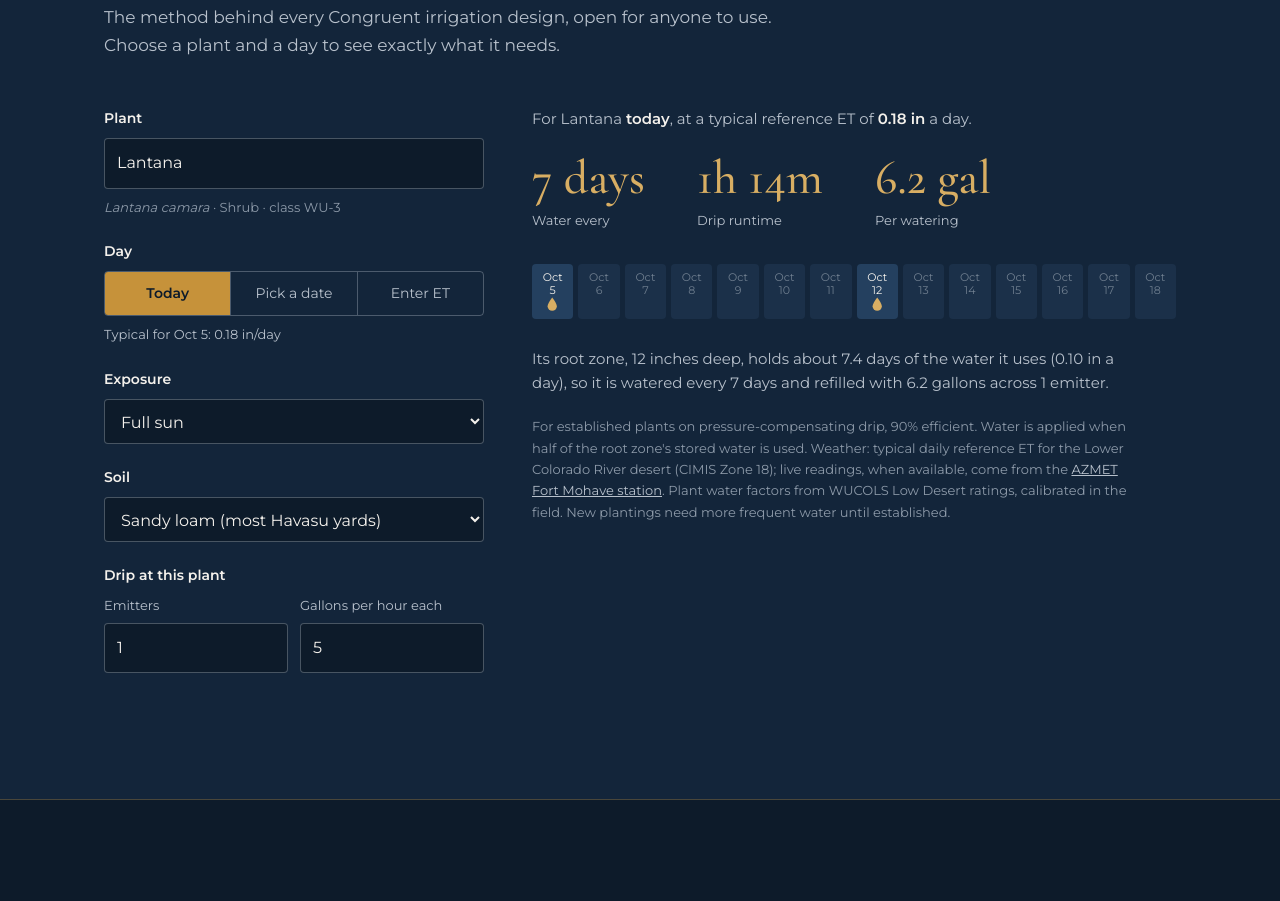
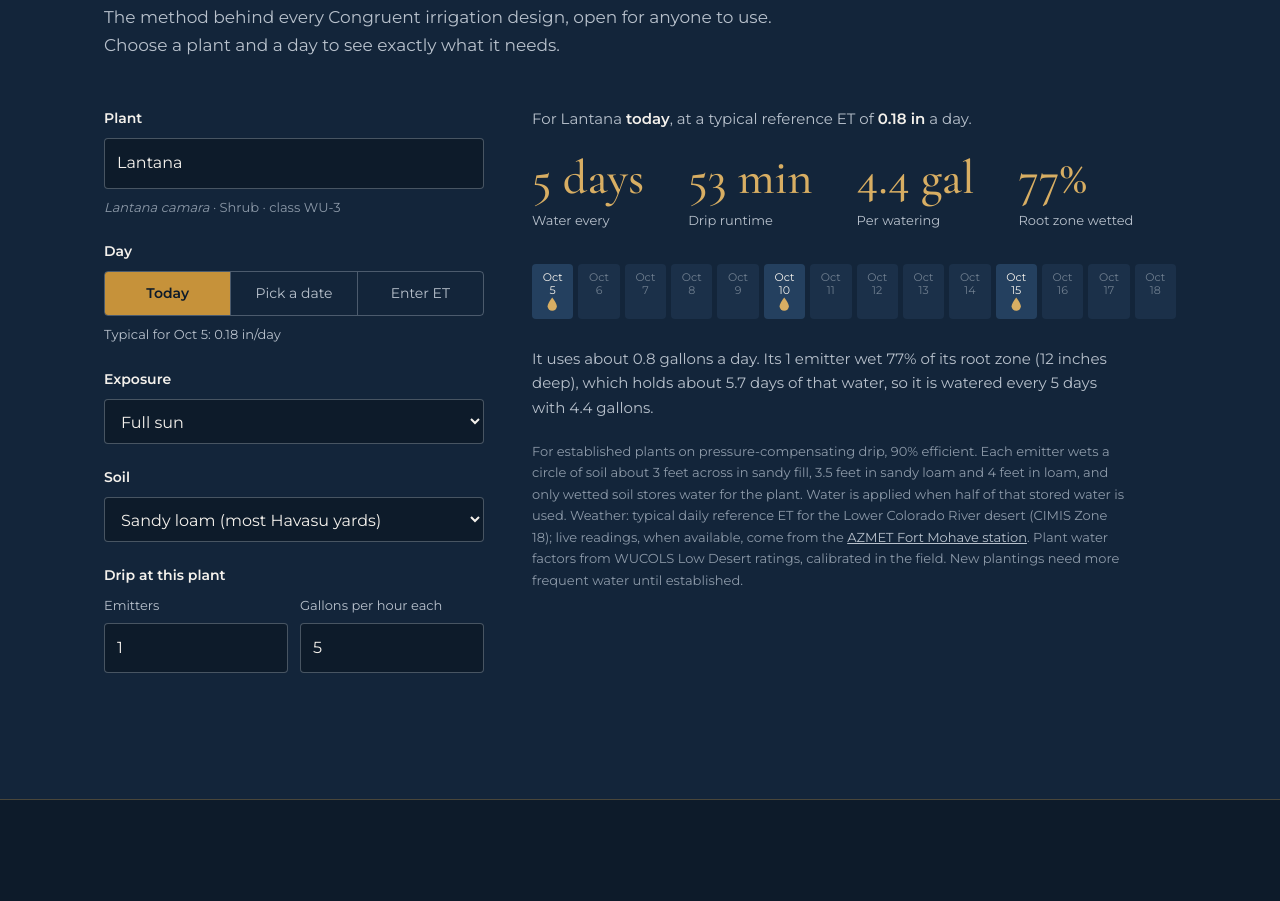
Before and after one commit to thecongruentconcept-ship-it/congruent-design, a plain HTML site: page index.html in a window 1280 px wide. Shown: the part 2055-2956 px from the top of the page. Drawn offline with nearby package versions, Linux system fonts and the light colour scheme; no server answers.

Commit message:
Watering calculator: only wetted soil stores water
Emitter count now sets the wetted share of the root zone (wetted circle
per emitter by soil: sand 3 ft, sandy loam 3.5 ft, loam 4 ft), which sets
how many days the soil can carry the plant. Flow per emitter changes the
runtime only. Adds a 'Root zone wetted' readout and guidance when under
half the root zone is wet or the soil cannot hold a full day of water.

Co-Authored-By: Claude Opus 5.5 <noreply@anthropic.com>
Claude-Session: https://claude.ai/code/session_0165dZck6vwbEo4sFZ1Brfhf

```diff
--- a/index.html
+++ b/index.html
@@ -101,7 +101,7 @@ input:focus,select:focus{border-color:var(--brass-soft);outline:none}
 .etline{font-size:13px;color:var(--silver);margin-top:8px}
 .result .when{font-size:15px;color:var(--silver)}
 .result .when strong{color:var(--mist);font-weight:600}
-.big{margin-top:22px;display:grid;grid-template-columns:repeat(3,auto);justify-content:start;gap:12px 52px}
+.big{margin-top:22px;display:grid;grid-template-columns:repeat(4,auto);justify-content:start;gap:12px 44px}
 .big .v{font-family:var(--serif);font-size:48px;line-height:1;color:var(--brass-soft)}
 .big .k{font-size:13px;color:var(--silver);margin-top:8px}
 .strip{margin-top:32px;display:grid;grid-template-columns:repeat(14,1fr);gap:5px}
@@ -112,7 +112,7 @@ input:focus,select:focus{border-color:var(--brass-soft);outline:none}
 .why{margin-top:28px;color:var(--silver);font-size:15px;max-width:40em}
 .fine{margin-top:20px;font-size:13px;color:#8D9AA9;max-width:46em}
 .fine a{color:var(--silver)}
-@media (max-width:560px){.strip{grid-template-columns:repeat(7,1fr)}.big{grid-template-columns:repeat(3,1fr);gap:16px}.big .v{font-size:34px}}
+@media (max-width:560px){.strip{grid-template-columns:repeat(7,1fr)}.big{grid-template-columns:repeat(2,1fr);gap:16px}.big .v{font-size:34px}}
 
 /* experience */
 .exp .wrap{display:grid;grid-template-columns:1fr 1.3fr;gap:64px;align-items:start}
@@ -244,9 +244,9 @@ footer em{font-family:var(--serif);font-size:18px;color:var(--silver)}
           <div class="field">
             <label for="soil">Soil</label>
             <select id="soil">
-              <option value="1.0">Sandy fill</option>
-              <option value="1.5" selected>Sandy loam (most Havasu yards)</option>
-              <option value="2.0">Loam or amended soil</option>
+              <option value="1.0" data-wet="3">Sandy fill</option>
+              <option value="1.5" data-wet="3.5" selected>Sandy loam (most Havasu yards)</option>
+              <option value="2.0" data-wet="4">Loam or amended soil</option>
             </select>
           </div>
 
@@ -265,10 +265,11 @@ footer em{font-family:var(--serif);font-size:18px;color:var(--silver)}
             <div><div class="v" id="r-every">&nbsp;</div><div class="k">Water every</div></div>
             <div><div class="v" id="r-run">&nbsp;</div><div class="k">Drip runtime</div></div>
             <div><div class="v" id="r-gal">&nbsp;</div><div class="k">Per watering</div></div>
+            <div><div class="v" id="r-wet">&nbsp;</div><div class="k">Root zone wetted</div></div>
           </div>
           <div class="strip" id="strip" aria-hidden="true"></div>
           <p class="why" id="why"></p>
-          <p class="fine">For established plants on pressure-compensating drip, 90% efficient. Water is applied when half of the root zone's stored water is used. Weather: <span id="src">typical daily reference ET for the Lower Colorado River desert (CIMIS Zone 18)</span>; live readings, when available, come from the <a href="https://azmet.arizona.edu/application-areas/evapotranspiration/station-level-summaries/az40" rel="noopener">AZMET Fort Mohave station</a>. Plant water factors from WUCOLS Low Desert ratings, calibrated in the field. New plantings need more frequent water until established.</p>
+          <p class="fine">For established plants on pressure-compensating drip, 90% efficient. Each emitter wets a circle of soil about 3 feet across in sandy fill, 3.5 feet in sandy loam and 4 feet in loam, and only wetted soil stores water for the plant. Water is applied when half of that stored water is used. Weather: <span id="src">typical daily reference ET for the Lower Colorado River desert (CIMIS Zone 18)</span>; live readings, when available, come from the <a href="https://azmet.arizona.edu/application-areas/evapotranspiration/station-level-summaries/az40" rel="noopener">AZMET Fort Mohave station</a>. Plant water factors from WUCOLS Low Desert ratings, calibrated in the field. New plantings need more frequent water until established.</p>
         </div>
       </div>
     </div>
@@ -373,22 +374,29 @@ footer em{font-family:var(--serif);font-size:18px;color:var(--silver)}
     $('etline').textContent=mode==='et'?'':(mode==='today'&&live?'Measured '+fmtDate(live.date)+': '+live.v.toFixed(2)+' in/day':'Typical for '+fmtDate(start)+': '+typicalET(start).toFixed(2)+' in/day');
 
     const kf=cur[4], spread=cur[5], root=cur[6];
-    const em=Math.max(1,+$('em').value||cur[7]), gph=Math.max(0.5,+$('gph').value||cur[8]);
-    const micro=+$('sun').value, awc=+$('soil').value;
-    const use=et*kf*micro;                         // inches/day the plant uses
-    const area=Math.PI*Math.pow(spread/2,2);       // sq ft of root zone
-    const store=awc*(root/12)*0.5;                 // inches available before watering
-    const maxI=store/use;
+    const em=Math.max(1,Math.round(+$('em').value||cur[7])), gph=Math.max(0.5,+$('gph').value||cur[8]);
+    const micro=+$('sun').value, soilOpt=$('soil').selectedOptions[0], awc=+soilOpt.value, wetD=+soilOpt.dataset.wet;
+    // 1. Water the plant uses (WUCOLS landscape coefficient method): reference ET x species factor x microclimate.
+    const use=et*kf*micro;                                   // inches of water a day over the root zone
+    const area=Math.PI*Math.pow(spread/2,2);                 // root zone area, sq ft (canopy spread)
+    const needGal=use*area*0.623;                            // gallons the plant uses each day
+    // 2. Water the soil can hold for it: only the soil the emitters actually wet stores water.
+    const wetArea=Math.min(area, em*Math.PI*Math.pow(wetD/2,2));
+    const wetPct=wetArea/area;
+    const storeGal=awc*(root/12)*0.5*wetArea*0.623;          // half the available water in the wetted root zone
+    const maxI=storeGal/needGal;                              // days until half the stored water is used
+    // 3. Schedule: water before the reserve runs out, then refill what was used, plus drip losses (90% efficient).
     let every=Math.max(1,Math.floor(maxI));
     const capped=every>30; if(capped) every=30;
-    const gal=every*use*area*0.623/0.9;
+    const short=maxI<1;
+    const gal=every*needGal/0.9;
     const hrs=gal/(em*gph);
-
     $('when').innerHTML='For '+esc(cur[0])+label+'.';
     $('r-every').textContent=capped?'30+ days':(every===1?'Daily':every+' days');
     const mins=Math.round(hrs*60);
     $('r-run').textContent=mins<60?mins+' min':Math.floor(mins/60)+'h'+(mins%60?' '+(mins%60)+'m':'');
     $('r-gal').textContent=(gal<10?gal.toFixed(1):Math.round(gal))+' gal';
+    $('r-wet').textContent=Math.round(wetPct*100)+'%';
 
     const strip=$('strip'); strip.innerHTML='';
     for(let k=0;k<14;k++){
@@ -397,9 +405,12 @@ footer em{font-family:var(--serif);font-size:18px;color:var(--silver)}
       c.innerHTML='<span>'+MON[d.getMonth()]+'<br>'+d.getDate()+'</span><svg viewBox="0 0 24 32"><path d="M12 1C12 1 2 13.5 2 20a10 10 0 0 0 20 0C22 13.5 12 1 12 1Z" fill="#D8AE63"/></svg>';
       strip.appendChild(c);
     }
-    let why='Its root zone, '+root+' inches deep, holds about '+maxI.toFixed(1)+' days of the water it uses ('+use.toFixed(2)+' in a day), so it is watered every '+(capped?'30 days or more':every===1?'day':every+' days')+' and refilled with '+(gal<10?gal.toFixed(1):Math.round(gal))+' gallons across '+em+' emitter'+(em>1?'s':'')+'.';
+    const g=v=>(v<10?v.toFixed(1):String(Math.round(v)));
+    let why='It uses about '+g(needGal)+' gallons a day. Its '+em+' emitter'+(em>1?'s':'')+' wet '+Math.round(wetPct*100)+'% of its root zone ('+root+' inches deep), which holds about '+maxI.toFixed(1)+' days of that water, so it is watered every '+(capped?'30 days or more':every===1?'day':every+' days')+' with '+g(gal)+' gallons.';
+    if(short) why+=' The wetted soil cannot hold a full day of water: add emitters so less drains past the roots.';
+    else if(wetPct<0.5) why+=' Extension guidance is to wet at least half the root zone; more emitters would stretch the days between waterings.';
     if(capped) why+=' In cool weather a monthly deep watering, or rain, is enough.';
-    if(hrs>6) why+=' Runtimes this long usually call for more emitters or a bubbler rather than more watering days.';
+    if(hrs>6) why+=' Runtimes this long call for more emitters or higher flow emitters.';
     $('why').textContent=why;
   }
 
```
